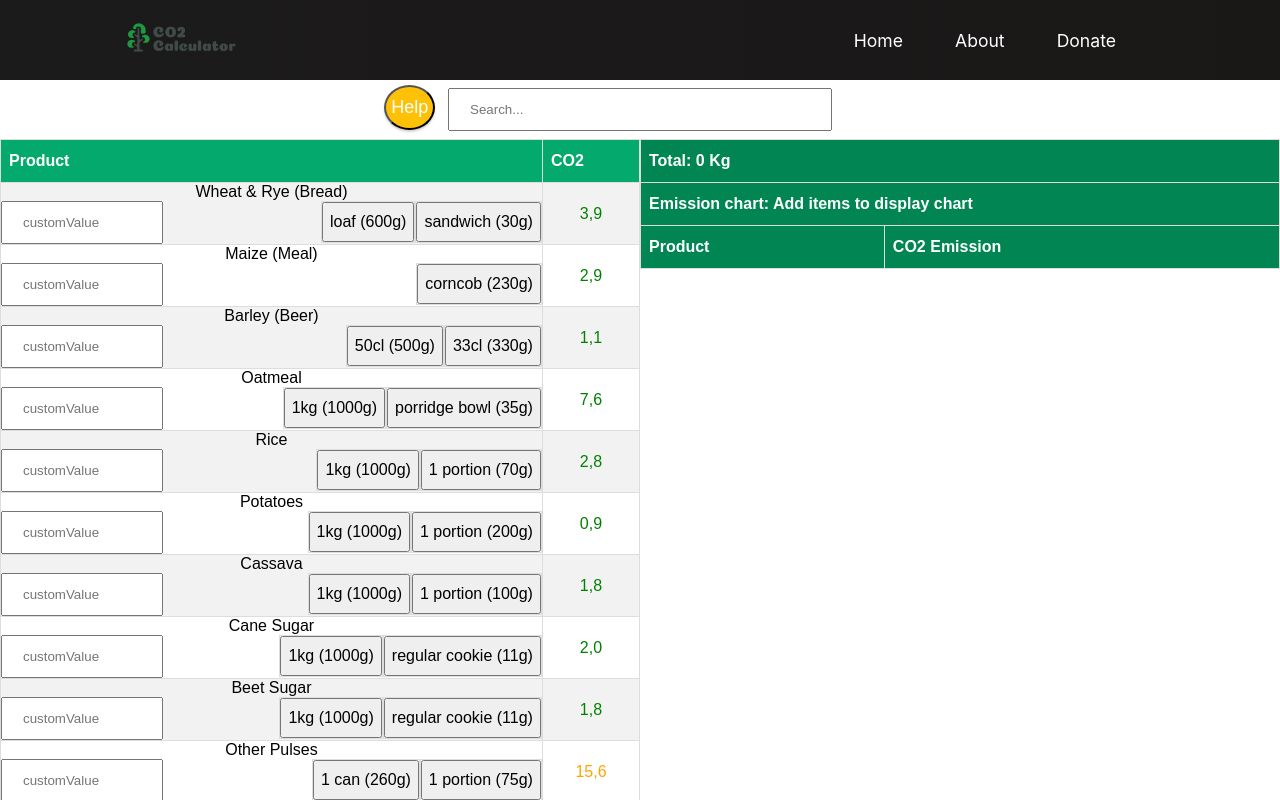
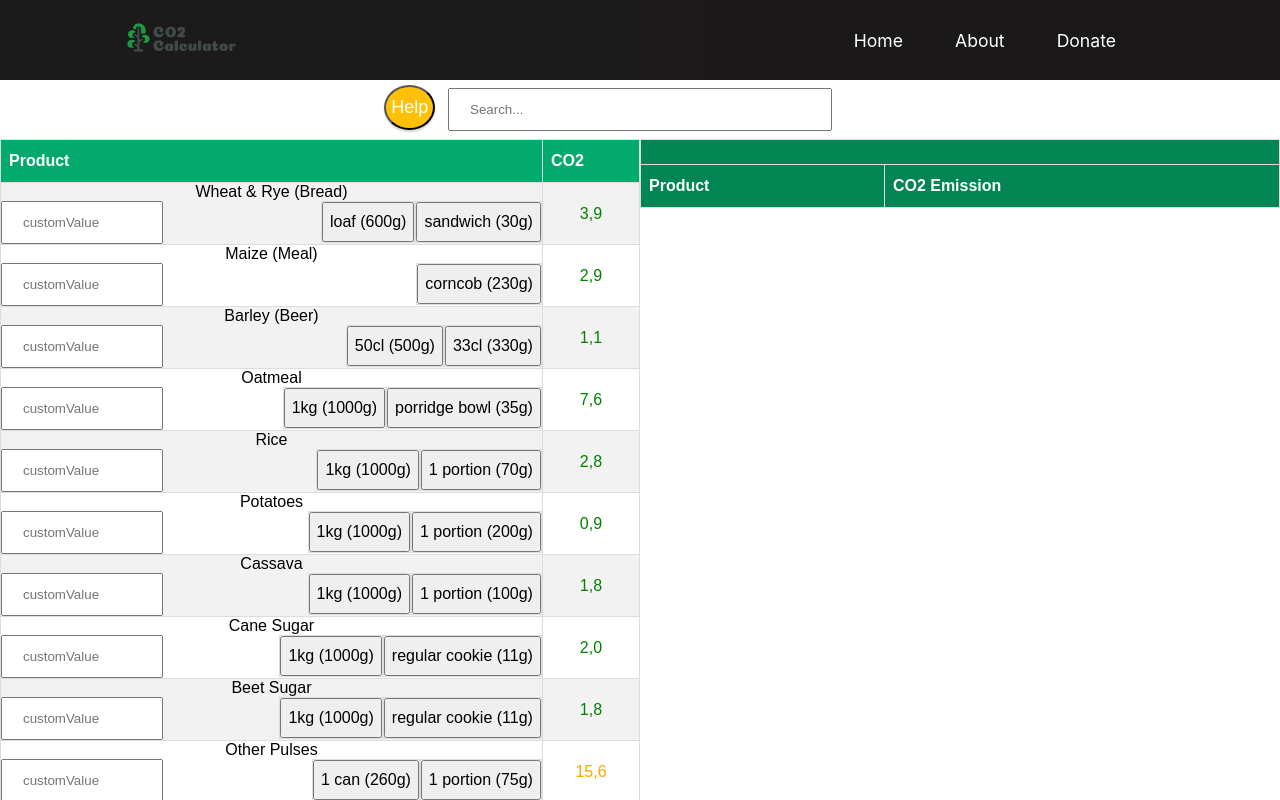
Before and after one commit to OhLawdHeCoding/Halo, a React (Create React App) app in the folder CO2_calculator/co2/: page / in a window 1280 px wide. Shown: the top 800 px of the page. Built offline with nearby package versions, Linux system fonts and the light colour scheme; the HTML template or start-up script is replaced by a standard one.

Commit message:
collapsible chart

```diff
--- a/CO2_calculator/co2/package.json
+++ b/CO2_calculator/co2/package.json
@@ -10,6 +10,7 @@
     "@testing-library/react": "^11.2.7",
     "@testing-library/user-event": "^12.8.3",
     "react": "^17.0.2",
+    "react-collapsible": "^2.8.4",
     "react-dom": "^17.0.2",
     "react-google-charts": "^3.0.15",
     "react-router-dom": "^5.3.0",
--- /dev/null
+++ b/CO2_calculator/co2/src/Components/Collapsible.js
@@ -0,0 +1,29 @@
+import React, { useState } from 'react';
+import Collapsible from 'react-collapsible';
+import TotalEmissions from './TotalEmissions';
+import dispChart from './Chart';
+
+
+
+function CollapsibleEmissions(items) {
+    const [isShown, setIsShown] = useState(false);
+    const styles = {
+        width: "500px"
+    }
+    //const a = 1;
+    if (items.length == 0) {
+        return;
+    }
+    else {
+        return (
+            <Collapsible trigger={TotalEmissions(items) + " Kg"}>
+                <p>
+                    {dispChart(items)}
+                </p>
+
+            </Collapsible>
+        )
+    }
+}
+
+export default CollapsibleEmissions;
--- a/CO2_calculator/co2/src/Components/Databasebox.js
+++ b/CO2_calculator/co2/src/Components/Databasebox.js
@@ -7,6 +7,7 @@ import dispCO2 from './DisplayCO2';
 import "../styling/Databasebox.css";
 import dispChart from './Chart';
 import Emissions from './Emissions';
+import CollapsibleEmissions from './Collapsible';
 
 
 
@@ -26,15 +27,12 @@ function Databasebox({ data }) {
         -In our table a map function maps over all products given to us in
          this components function call and returns them within rows of cell datas.
         */
+
         <div className="boxes">
-
             <div className="itembox">
                 <table className="itemboxTable">
                     <tr>
-                        <th colspan="2">Total: {TotalEmissions(items)} Kg </th>
-                    </tr>
-                    <tr>
-                        <th colspan="2"> Emission chart{dispChart(items)} </th>
+                        <th colspan="2"> {CollapsibleEmissions(items)}  </th>
                     </tr>
                     <tr>
                         <th>Product</th>
@@ -50,7 +48,7 @@ function Databasebox({ data }) {
                             <ul>{item.portions.filter(p => p.amount > 0).map((portionItem, key) => {
                                 return <li key={key}>{portionItem.amount / portionItem.portion.grams}{" x " + portionItem.portion.name}
                                     {IncItemButton(portionItem, item, items, setItems)}{DecItemButton(portionItem, item, items, setItems)}</li>
-                            })}</ul></td><td className="MeanCO2" >{dispCO2(Math.round((parseFloat(item.val.MeanC02.replace(/,/g, ".")) * item.portions.reduce((portions, portion) => portion.amount/1000 + portions, 0) + Number.EPSILON) * 100) / 100)}</td></tr>
+                            })}</ul></td><td className="MeanCO2" >{dispCO2(Math.round((parseFloat(item.val.MeanC02.replace(/,/g, ".")) * item.portions.reduce((portions, portion) => portion.amount / 1000 + portions, 0) + Number.EPSILON) * 100) / 100)}</td></tr>
                     })}
                 </table>
             </div>
@@ -62,7 +60,7 @@ function Databasebox({ data }) {
                         <th>CO2</th>
                     </tr>
                     {data.map((val, key) => {
-                        return <tr className="Product" key={key}><td>{val.Product}<AddItemButton val={val} items={items} setItems={setItems}/>
+                        return <tr className="Product" key={key}><td>{val.Product}<AddItemButton val={val} items={items} setItems={setItems} />
 
                         </td><td>{dispCO2(val.MeanC02)}</td></tr>
                     })}
```
Also changed, not shown: 1 other file (tests, documents, lock files or other folders).
